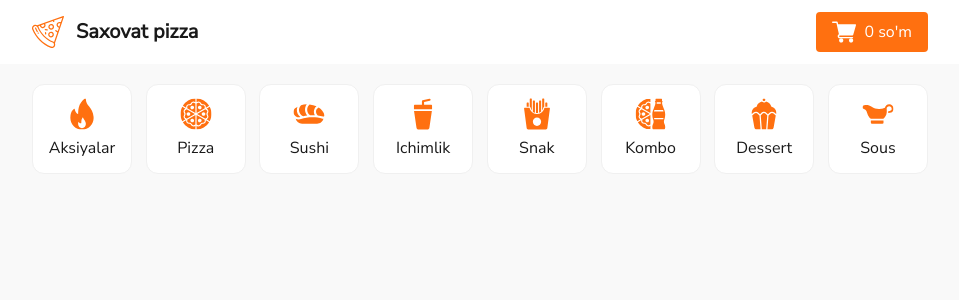
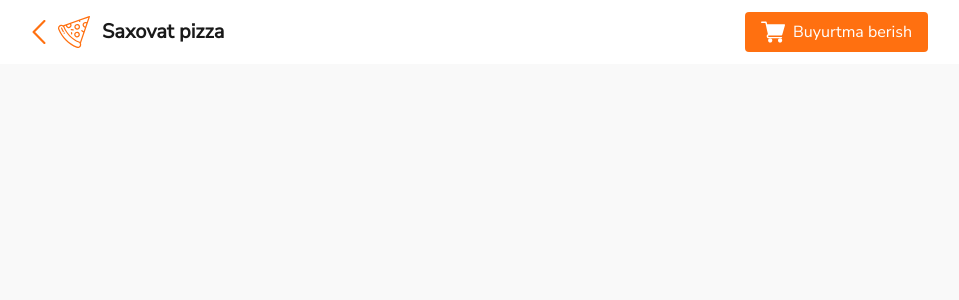
Before and after one commit to MuhammadjonAzimov/sahovatpizza, a React (Create React App) app: page /bag in a window 1280 px wide. Shown: the top 300 px of the page, without its empty margins (160-1119 px from the left). Built offline with nearby package versions, Linux system fonts and the light colour scheme.

Commit message:
bag qoshildi

```diff
--- a/src/App.js
+++ b/src/App.js
@@ -1,17 +1,17 @@
 import { Route, Routes } from 'react-router-dom';
+
 import './App.css';
+
+import Bag from './Containers/Bag';
 import Home from './Containers/Home';
-import Nav from '../src/Components/Nav'
 
 
 function App() {
   return (
-    <div>
-      <Nav />
-      <Routes>
-        <Route path='/' element={<Home />} />
-      </Routes>
-    </div>
+    <Routes>
+      <Route path='/' element={<Home />} />
+      <Route path='/bag' element={<Bag />} />
+    </Routes>
   );
 }
 
--- a/src/Components/Nav.jsx
+++ b/src/Components/Nav.jsx
@@ -10,8 +10,13 @@ import snack from '../assets/snacks_icon.svg'
 import combo from '../assets/combo_icon.svg'
 import dessert from '../assets/dessert_icon.svg'
 import sauce from '../assets/sauce_icon.svg'
+import { Link } from "react-router-dom";
+// import { useState } from "react";
 
 const Nav = () => {
+
+    // const [bag, setBag] = useState(JSON.parse(localStorage.getItem("bag")) || [])
+
     return (
         <Wrapper>
             <Header>
@@ -19,10 +24,12 @@ const Nav = () => {
                     <img className="logo" src={logo} alt="" />
                     <span className="logo-container_text">Saxovat pizza</span>
                 </div>
-                <div className="bag">
-                    <img src={bag} alt="" />
-                    <span className="bag-price">0 <span>so'm</span> </span>
-                </div>
+                <Link className="link" to={"/bag"}>
+                    <div className="bag">
+                        <img src={bag} alt="" />
+                        <span className="bag-price">0 <span>so'm</span> </span>
+                    </div>
+                </Link>
             </Header>
 
             <Navigation>
@@ -174,6 +181,10 @@ const Header = styled.div`
         padding: 0 6%;
     }
 
+    .link {
+        text-decoration: none;
+    }
+
     .logo-container {
         display: flex;
         align-items: center;
--- a/src/Components/Sale.jsx
+++ b/src/Components/Sale.jsx
@@ -6,7 +6,7 @@ import sale3 from '../assets/sale3.svg'
 
 const Sale = () => {
     return (
-        <Wrapper>
+        <Wrapper id='aksiyalar'>
             <div className="sale-container">
                 <div className="sale-box orange">
                     <img src={sale3} alt="" />
--- a/src/Components/Styles.jsx
+++ b/src/Components/Styles.jsx
@@ -68,6 +68,7 @@ export const Productcontainer = styled.div`
                 font-size: 14px;
                 line-height: 22px;
                 color: white;
+                cursor: pointer;
 
                 @media  (max-width: 1000px) {
                     padding: 10px 28px;
--- /dev/null
+++ b/src/Containers/Bag.jsx
@@ -0,0 +1,115 @@
+import { Link } from 'react-router-dom';
+import styled from 'styled-components';
+
+import bag from '../assets/bag.svg'
+import logo from '../assets/logo.svg'
+import vektor from '../assets/vektor.svg'
+
+const Bag = () => {
+    return (
+        <Wrapper>
+            <Header>
+                <Link className='link' to={"/"}>
+                    <div className="logo-container">
+                        <img className='vektor' src={vektor} alt="" />
+                        <img className="logo" src={logo} alt="" />
+                        <span className="logo-container_text">Saxovat pizza</span>
+                    </div>
+                </Link>
+
+                <div className="bag">
+                    <img src={bag} alt="" />
+                    <span className="bag-price">Buyurtma berish</span>
+                </div>
+
+            </Header>
+        </Wrapper>
+    );
+}
+
+export default Bag;
+
+const Wrapper = styled.div`
+    width: 100%;
+    height: 100vh;
+`;
+
+const Header = styled.div`
+    width: 100%;
+    height: 64px;
+    padding: 0 15%;
+    background-color: white;
+    user-select: none;
+
+    display: flex;
+    align-items: center;
+    justify-content: space-between;
+
+    @media  (max-width: 1000px) {
+        padding: 0 6%;
+    }
+
+    .link {
+        text-decoration: none;
+    }
+
+    .logo-container {
+        display: flex;
+        align-items: center;
+        gap: 12px;
+
+        @media  (max-width: 1000px) {
+            gap: 6px;
+        }
+
+        .logo {
+            width: 32px;
+            height: 32px;
+
+            @media  (max-width: 1000px) {
+                width: 28px;
+                height: 28px;
+            }
+        }
+
+        .logo-container_text {
+            font-weight: 600;
+            font-size: 20px;
+            line-height: 24px;
+            color: #191919;
+
+            @media  (max-width: 1000px) {
+                font-size: 16px;
+                font-weight: 600;
+                line-height: 22px;
+            }
+        }
+    }
+
+    .bag {
+        height: 40px;
+        padding: 8px 16px;
+        display: flex;
+        align-items: center;
+        gap: 8px;
+
+        background: #FF7010;
+        border-radius: 4px;
+        cursor: pointer;
+
+        @media  (max-width: 1000px) {
+            padding: 6px 12px;
+            gap: 4px;
+        }
+
+        .bag-price {
+            font-weight: 400;
+            font-size: 16px;
+            color: white;
+
+            @media  (max-width: 1000px) {
+                font-size: 12px;
+            }
+        }
+    }
+`;
--- a/src/Containers/Home.jsx
+++ b/src/Containers/Home.jsx
@@ -9,10 +9,12 @@ import Sushies from './Sushies';
 import Desserts from './Desserts';
 import Sous from './Sous';
 import Footer from './Footer';
+import Nav from '../Components/Nav';
 
 const Home = () => {
     return (
         <Wrapper>
+            <Nav />
             <Sale />
             <Pizzas />
             <Sushies />
--- a/src/Containers/Pizzas.jsx
+++ b/src/Containers/Pizzas.jsx
@@ -6,6 +6,7 @@ import chilliepizza from '../assets/chilliepizza.jpg'
 import cucumberpizza from '../assets/cucumberpizza.jpg'
 import greenpizza from '../assets/greenpizza.jpg'
 import seasonpizza from '../assets/4seasonpizza.jpg'
+import { useState } from 'react';
 
 const Pizzas = () => {
 
@@ -68,11 +69,18 @@ const Pizzas = () => {
         },
     ]
 
+    const [bag, setBag] = useState([])
+
+    const addtobag = (data) => {
+        setBag([...bag, data]);
+        localStorage.setItem("bag", JSON.stringify([...bag, data]))
+    }
+
     return (
         <Wrapper>
             <h3 className='header'>Pizza</h3>
             <Container>
-                {pizzasData.map(({ image, title, description, price }) =>
+                {pizzasData.map(({ id, image, title, description, price }) =>
                     <Productcontainer id='pizza' key={Math.random()}>
                         <div className="img-container">
                             <img src={image} alt="" />
@@ -81,7 +89,7 @@ const Pizzas = () => {
                             <h4 className='title'>{title}</h4>
                             <p className='description'>{description}</p>
                             <div className="price-box">
-                                <button>Tanlash</button>
+                                <button onClick={() => addtobag({ id, price, title, description, image })}>Tanlash</button>
                                 <p className='price'>{price} so'm dan</p>
                             </div>
                         </div>
```
Also changed, not shown: src/assets/vektor.svg (added).
